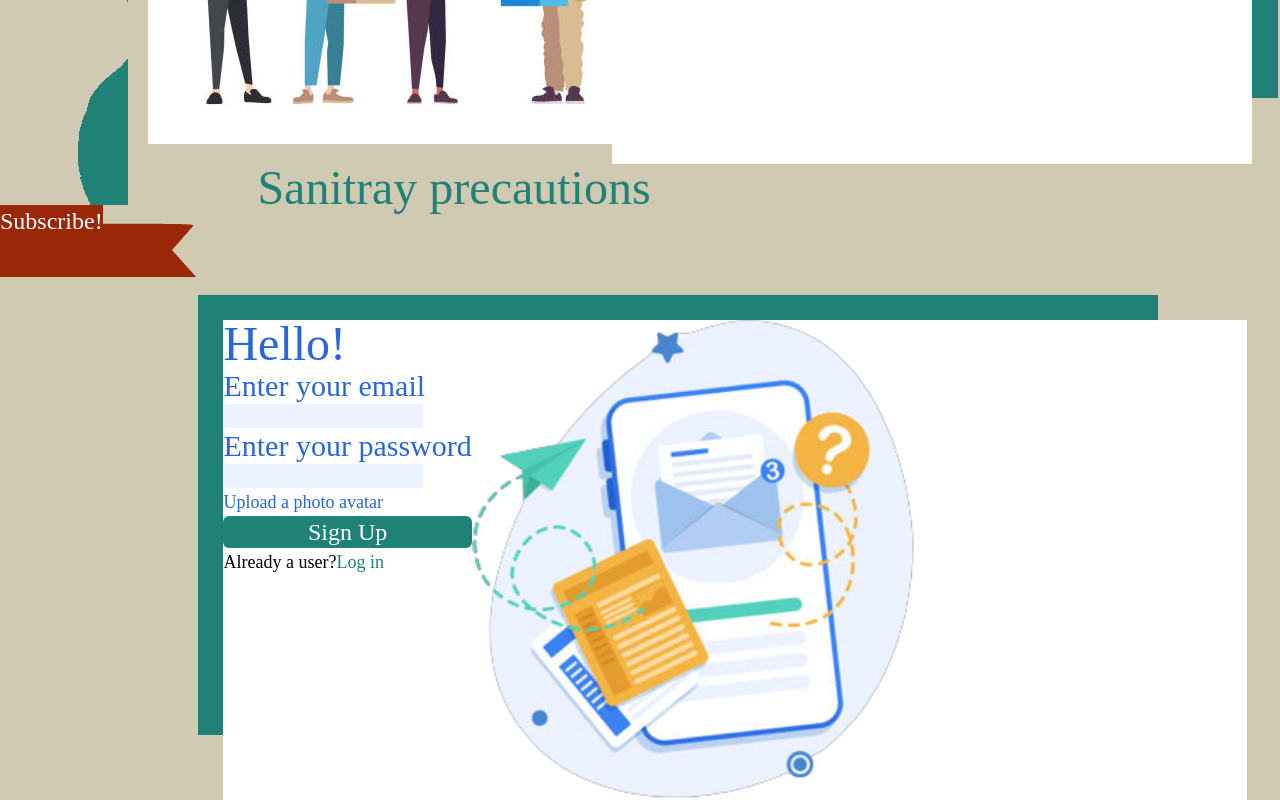
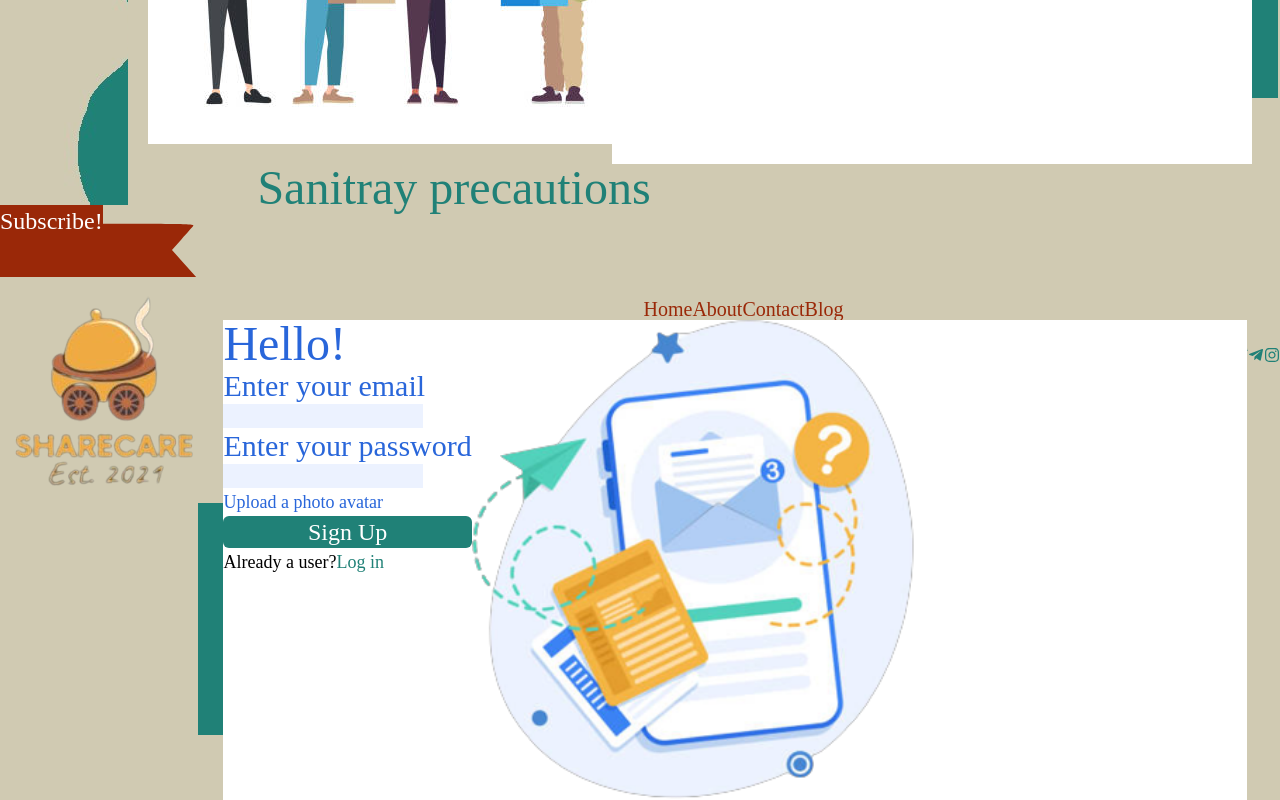
Before and after one commit to MiraMC149/ShareCare, a React (Create React App) app: page / in a window 1280 px wide. Shown: the part 1125-1925 px from the top of the page. Built offline with nearby package versions, Linux system fonts and the light colour scheme.

Commit message:
fix footer

```diff
--- a/package.json
+++ b/package.json
@@ -8,6 +8,7 @@
     "@testing-library/user-event": "^13.5.0",
     "react": "^17.0.2",
     "react-dom": "^17.0.2",
+    "react-icons": "^4.3.1",
     "react-router-dom": "^6.2.2",
     "react-scripts": "5.0.0",
     "web-vitals": "^2.1.4"
--- a/src/Pages/Homepage/Homepage.jsx
+++ b/src/Pages/Homepage/Homepage.jsx
@@ -1,5 +1,5 @@
 import Navbar from '../../components/Navbar/Navbar.jsx';
-// import Footer from '../../components/Footer/Footer.jsx';
+import Footer from '../../components/Footer/Footer.jsx';
 import frontImg from '../../Images/meal-gathering.jpg';
 import WhoAreWe from '../../components/WhoAreWe/WhoAreWe.jsx';
 import RecentBlogs from '../../components/RecentBlogs/RecentBlogs.jsx';
@@ -9,14 +9,14 @@ import Newsletter from '../../components/Newsletter/Newsletter.jsx';
 
 const Homepage = () =>{
     return (
-      <div className="flex flex-col overflow-hidden">
+      <div className="flex flex-col overflow-hidden" >
         <Navbar />
         <img  className='relative mt-24 mb-4' src={frontImg} />
         <WhoAreWe />
         <RecentBlogs />
         <WhatCanYouDo />
         <Newsletter />
-        {/* <Footer /> */}
+        <Footer />
       </div>
     );
   }
--- a/src/components/Footer/Footer.jsx
+++ b/src/components/Footer/Footer.jsx
@@ -7,7 +7,7 @@ import { FaInstagram } from "react-icons/fa";
 
 function Footer() {
   return (
-    <footer className='absolute inset-x-0 bottom-0 '>
+    <footer className='relative mt-64 w-full  '>
       <div className='text-center mr-10'>
         <div>
         <img src={Logo} className="h-20 float-left ml-3 " alt={"Logo"} />
--- a/src/components/Newsletter/Newsletter.jsx
+++ b/src/components/Newsletter/Newsletter.jsx
@@ -5,7 +5,7 @@ import SignUp from './SignUp'
 
 const Newsletter = () => {
   return (
-    <div className='flex -mb-4 '>
+    <div className='flex mb-64 '>
         <Subscribe />
         <div className='mt-ptop ml-minus'>
         <div className='box3'></div>
```
Also changed, not shown: src/index.css (line endings or trailing spaces), 1 other file (tests, documents, lock files or other folders).
